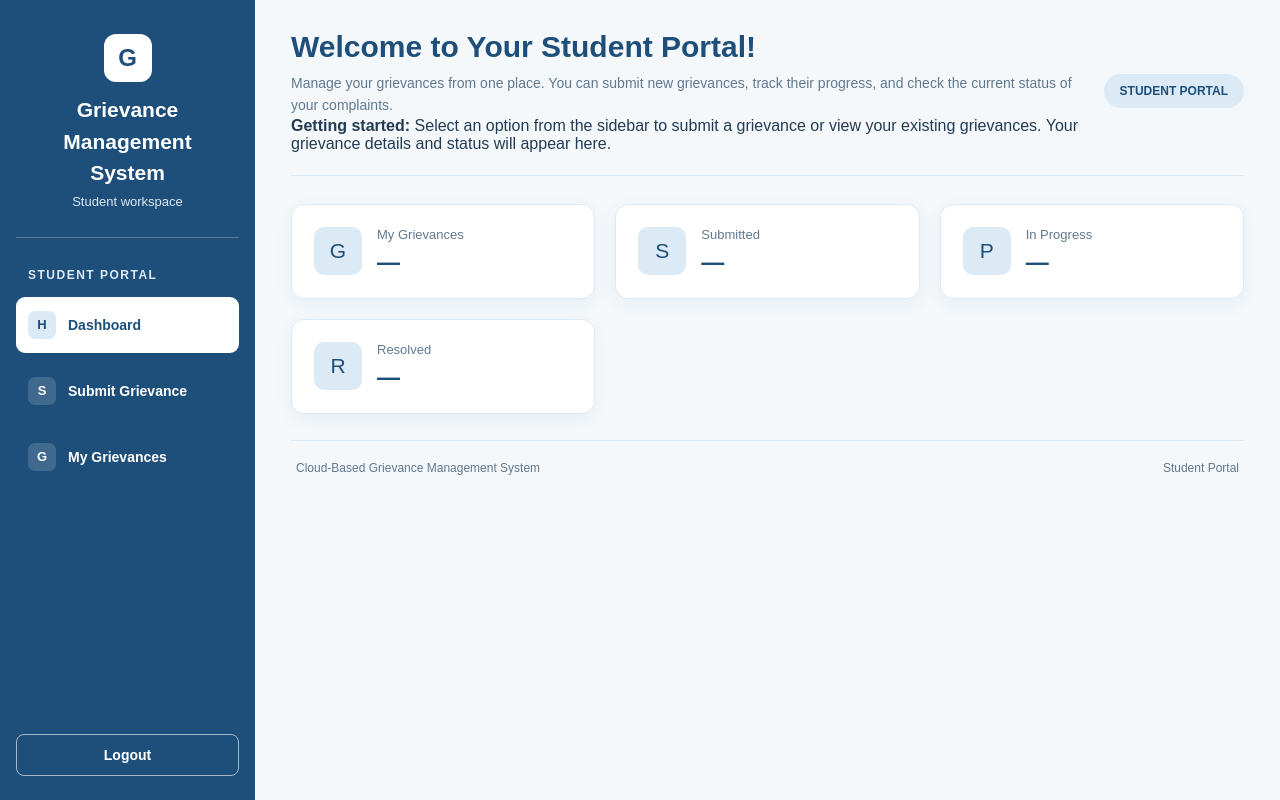
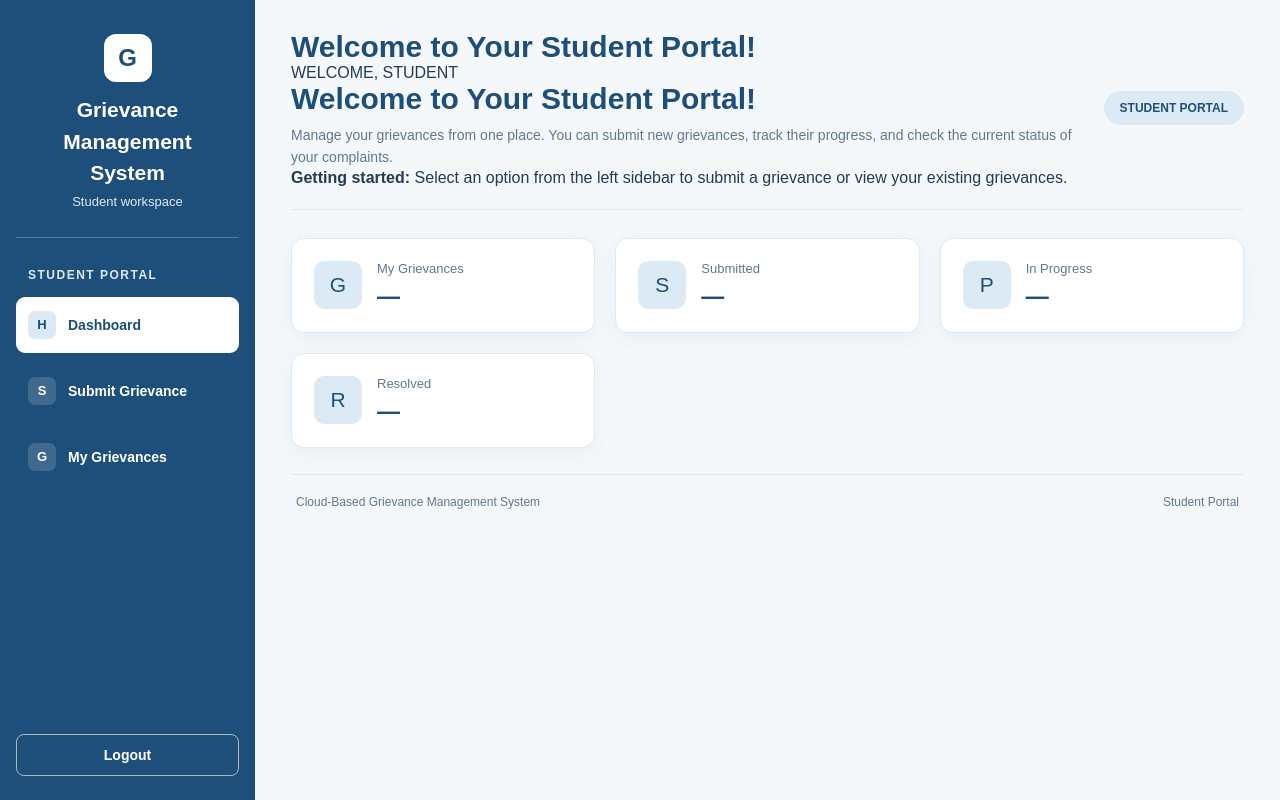
Before and after one commit to Saranya0917/cloud-grievance-management-system, a plain HTML site: page dashboard.html in a window 1280 px wide. Drawn offline with Linux system fonts and the light colour scheme; no server answers; sample sign-in values are in the browser's storage.

Commit message:
Add files via upload

```diff
--- a/dashboard.html
+++ b/dashboard.html
@@ -646,18 +646,24 @@
 
                         <h1>Welcome to Your Student Portal!</h1>
 
-                        <p>
-                            Manage your grievances from one place. You can submit new grievances,
-                            track their progress, and check the current status of your complaints.
+                        <!-- Welcome Section -->
+<section class="welcome-card">
+    <span class="welcome-badge">WELCOME, STUDENT</span>
 
-                        </p>
+    <h1>Welcome to Your Student Portal!</h1>
 
-                        <div class="getting-started">
+    <p>
+        Manage your grievances from one place. You can submit new
+        grievances, track their progress, and check the current status
+        of your complaints.
+    </p>
 
-                            <strong>Getting started:</strong>
-                            Select an option from the sidebar to submit a grievance or view your
-                            existing grievances. Your grievance details and status will appear here.
-                        </div>
+    <div class="getting-started">
+        <strong>Getting started:</strong>
+        Select an option from the left sidebar to submit a grievance
+        or view your existing grievances.
+    </div>
+</section>
 
                     </div>
 
```
